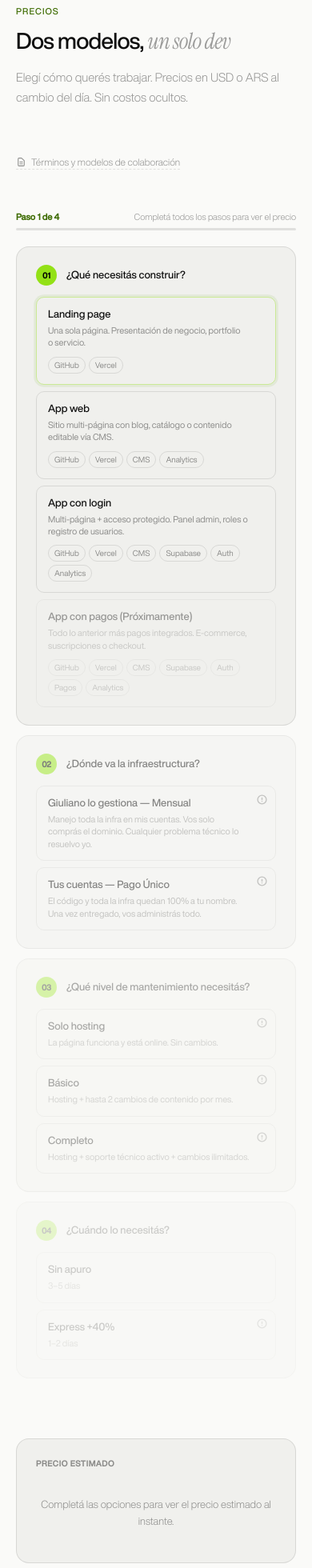
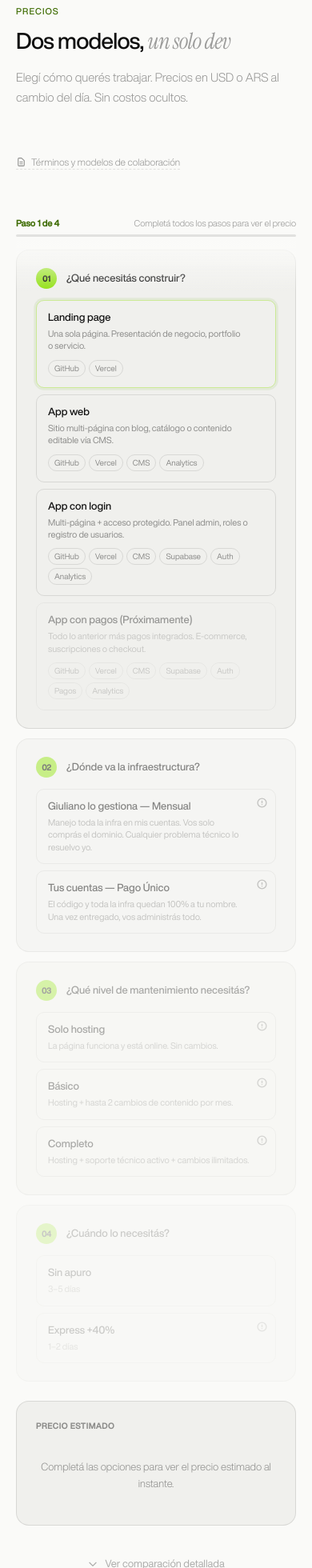
Before and after one commit to giulianoconti/portfolio-sm, a React (Vite) app: page / in a window 390 px wide. Shown: the part 2577-4537 px from the top of the page at 80% size. Built offline with nearby package versions, Linux system fonts and the light colour scheme.

Commit message:
mobile fixes

```diff
--- a/src/pages/Landing/index.tsx
+++ b/src/pages/Landing/index.tsx
@@ -700,6 +700,7 @@ export default function Landing() {
                   </div>
                 );
               })()}
+
               {/* Step 1 */}
               <div className="lp__calc__step">
                 <div className="lp__calc__step__header">
@@ -881,6 +882,7 @@ export default function Landing() {
                 );
               })()}
             </div>
+
             {/* Summary */}
             <div className="lp__calc__summary">
               <div className="lp__calc__summary__label">Precio estimado</div>
@@ -960,7 +962,6 @@ export default function Landing() {
                 );
               })()}
             </div>
-            {/* </div> */}
           </div>
 
           {/* Comparison tables */}
--- a/src/pages/Landing/landing.scss
+++ b/src/pages/Landing/landing.scss
@@ -1152,10 +1152,34 @@ $pad-x-xs: 20px;
       gap: 12px;
       position: sticky;
       top: 90px;
+
+      @media (max-width: 900px) {
+        position: relative;
+        top: 0;
+      }
     }
 
     &__progress {
       padding: 4px 0 8px;
+
+      @media (max-width: 900px) {
+        background-color: var(--bg);
+        padding: 12px 0 4px 0;
+        position: sticky;
+        top: 68px;
+        z-index: 9;
+
+        &::before {
+          background: linear-gradient(to bottom, var(--bg), transparent);
+          bottom: -64px;
+          content: "";
+          height: 64px;
+          left: 0;
+          pointer-events: none;
+          position: absolute;
+          right: 0;
+        }
+      }
 
       &__labels {
         display: flex;
@@ -1326,6 +1350,12 @@ $pad-x-xs: 20px;
       padding: 24px;
       position: sticky;
       top: 141px;
+
+      @media (max-width: 900px) {
+        top: 0;
+        position: relative;
+        margin-top: 0;
+      }
 
       &__label {
         font-size: 10px;
```
